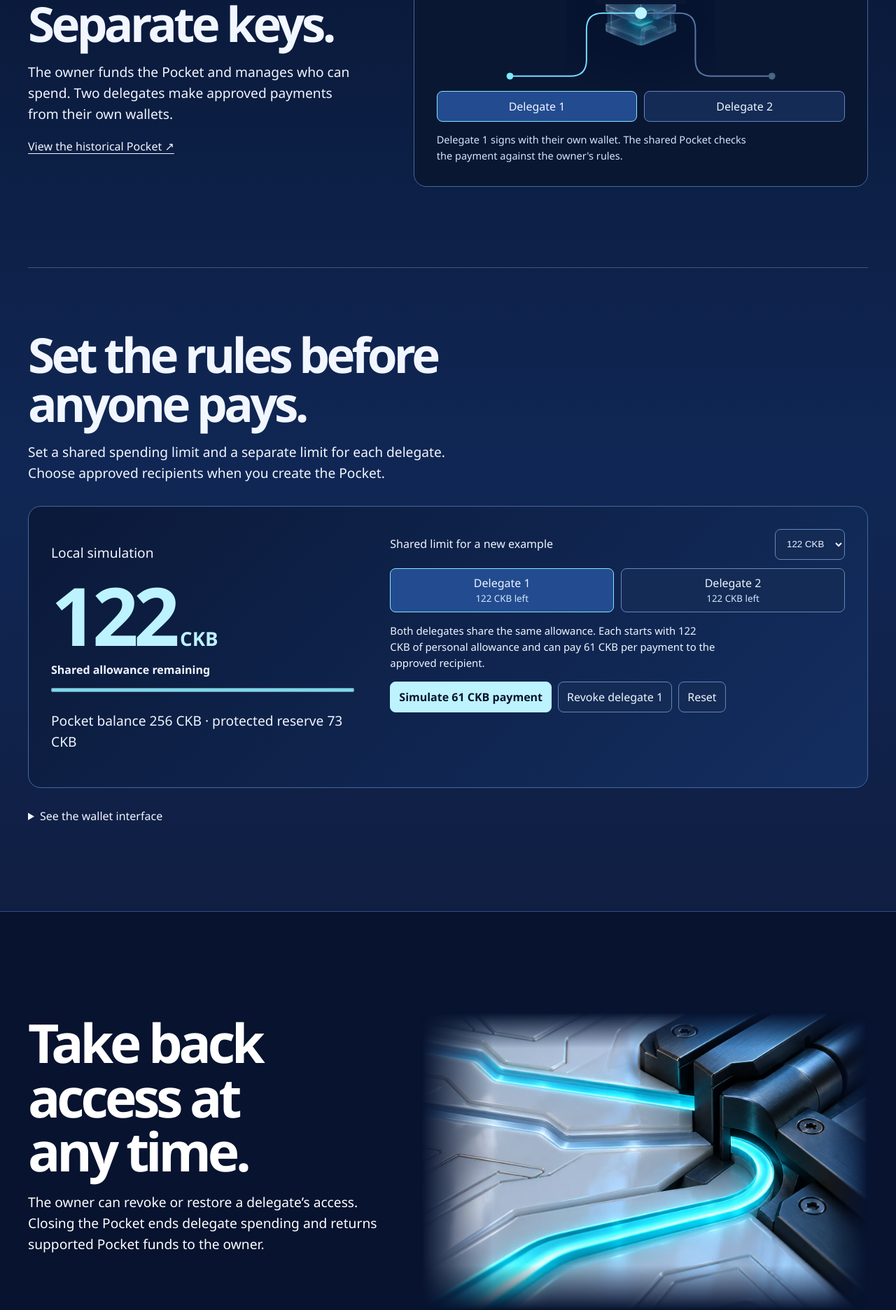
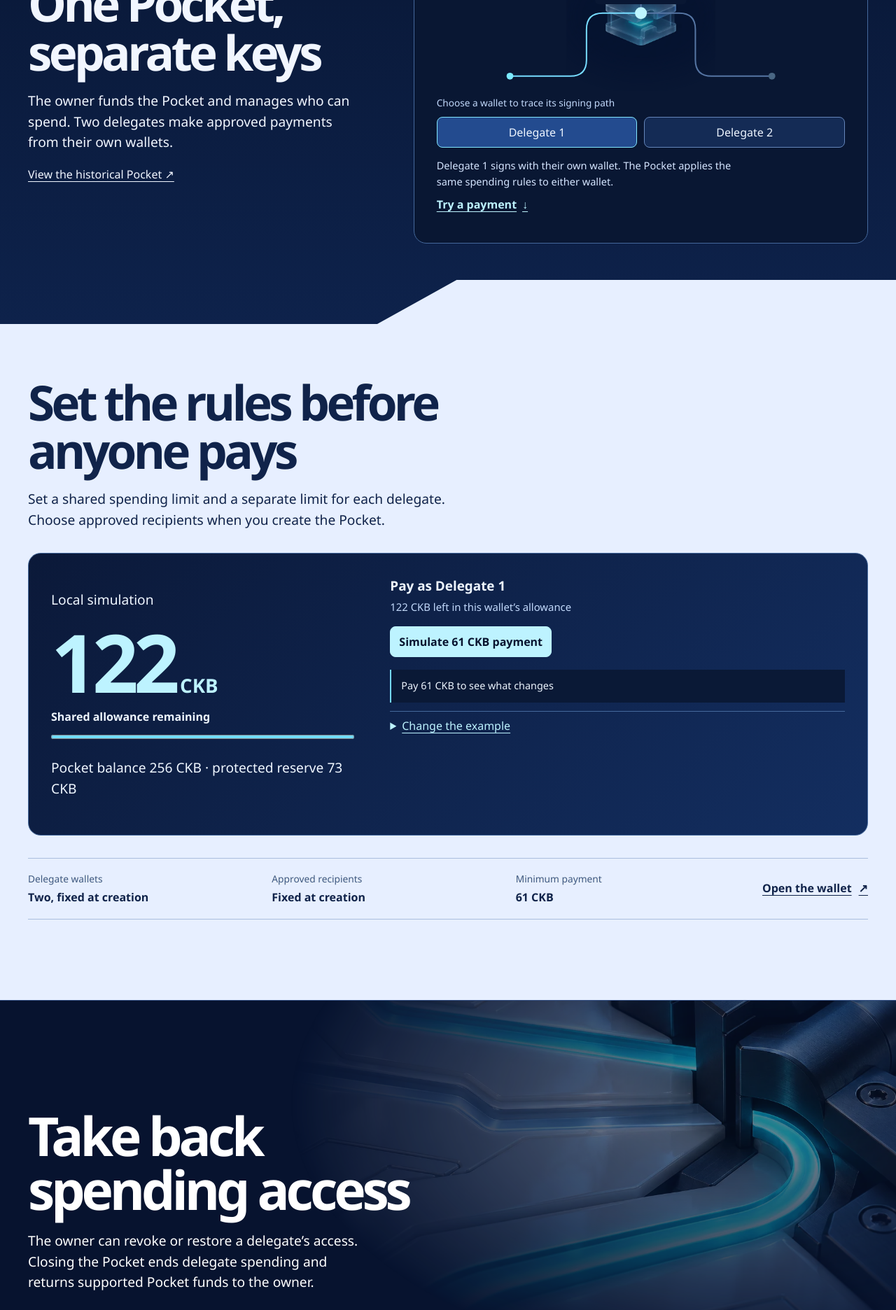
Before and after one commit to Ticoworld/QuotaCell, a React (Vite) app in the folder frontend/: page / in a window 1280 px wide. Shown: the part 1100-2972 px from the top of the page at 70% size. Built offline with nearby package versions, Linux system fonts and the light colour scheme.

Commit message:
Refine QuotaCell landing and guided payment demo

```diff
--- a/frontend/src/Landing.tsx
+++ b/frontend/src/Landing.tsx
@@ -50,37 +50,45 @@ export function Landing() {
       <div className="land-product">
       <section className="land-wrap land-section land-relationship" id="pockets">
         <div>
-          <h2>{t('One Pocket. Separate keys.', '同一资金口袋，各自持有密钥。')}</h2>
+          <h2>{t('One Pocket, separate keys', '同一资金口袋，各自持有密钥')}</h2>
           <p>{t('The owner funds the Pocket and manages who can spend. Two delegates make approved payments from their own wallets.', '所有者为资金口袋充值并管理支出权限。两位授权人使用各自的钱包进行获准付款。')}</p>
           <a href={`/app?pocket=${pocketId}`}>{t('View the historical Pocket ↗', '查看已验证的资金口袋 ↗')}</a>
         </div>
         {interactive ? <SigningStage t={t}/> : <p>{t("Owner wallet → shared Pocket ← two independent delegate wallets", "所有者钱包 → 共享资金口袋 ← 两个独立授权人钱包")}</p>}
       </section>
-      <section className="land-rules">
+      <section className="land-rules" id="spending">
         <div className="land-wrap land-section land-showcase">
-          <div><h2>{t('Set the rules before anyone pays.', '付款前先设定规则。')}</h2><p>{t('Set a shared spending limit and a separate limit for each delegate. Choose approved recipients when you create the Pocket.', '设定共享支出限额和每位授权人的单独限额。创建资金口袋时选择获准收款人。')}</p></div>
+          <div><h2>{t('Set the rules before anyone pays', '付款前先设定规则')}</h2><p>{t('Set a shared spending limit and a separate limit for each delegate. Choose approved recipients when you create the Pocket.', '设定共享支出限额和每位授权人的单独限额。创建资金口袋时选择获准收款人。')}</p></div>
           {interactive && <SpendingDemo t={t}/>}
-          <details className="experience-preview" open={!interactive}><summary>{t("See the wallet interface", "查看钱包界面")}</summary><div className="land-wallet"><div className="land-wallet-frame"><header>QuotaCell <span>{t("Wallet preview", "钱包预览")}</span></header><img src={zh ? "/wallet-zh.webp" : "/wallet.webp"} width={zh ? 320 : 1000} height={zh ? 570 : 524} loading="lazy" alt={t("QuotaCell wallet interface", "QuotaCell 钱包界面")}/></div><dl className="land-policy"><div><dt>{t('Delegate wallets', '授权人钱包')}</dt><dd>{t('Two, fixed at creation', '创建时固定两位')}</dd></div><div><dt>{t('Approved recipients', '获准收款人')}</dt><dd>{t('Fixed at creation', '创建时固定')}</dd></div><div><dt>{t('Ordinary payment minimum', '普通付款最低金额')}</dt><dd>61 CKB</dd></div></dl></div></details>
+          <div className="land-wallet-rules">
+            <dl aria-label={t('Pocket rules', '资金口袋规则')}>
+              <div><dt>{t('Delegate wallets', '授权人钱包')}</dt><dd>{t('Two, fixed at creation', '创建时固定两位')}</dd></div>
+              <div><dt>{t('Approved recipients', '获准收款人')}</dt><dd>{t('Fixed at creation', '创建时固定')}</dd></div>
+              <div><dt>{t('Minimum payment', '最低付款金额')}</dt><dd>61 CKB</dd></div>
+            </dl>
+            <a className="land-wallet-link" href="/app">{t('Open the wallet', '打开钱包')} <span aria-hidden="true">↗</span></a>
+          </div>
         </div>
       </section>
       </div>
       <section className="land-control"><div className="land-wrap land-section">
-        <div><h2>{t('Take back access at any time.', '随时收回支出权限。')}</h2><p>{t('The owner can revoke or restore a delegate’s access. Closing the Pocket ends delegate spending and returns supported Pocket funds to the owner.', '所有者可以撤销或恢复授权人的权限。关闭资金口袋后，授权人无法继续支出，受支持的口袋资金将退回所有者。')}</p></div>
+        <div className="land-control-copy"><h2>{t('Take back spending access', '随时收回支出权限')}</h2><p>{t('The owner can revoke or restore a delegate’s access. Closing the Pocket ends delegate spending and returns supported Pocket funds to the owner.', '所有者可以撤销或恢复授权人的权限。关闭资金口袋后，授权人无法继续支出，受支持的口袋资金将退回所有者。')}</p></div>
         {interactive && <RecoveryStage t={t}/>}
         <img className="land-control-art" src="/control.webp" width="1536" height="1024" loading="lazy" alt=""/><dl><div><dt>{t('Active policy capacity', '启用时的规则容量')}</dt><dd>600 CKB</dd></div><div><dt>{t('Policy capacity released at closure', '关闭时释放的规则容量')}</dt><dd>466 CKB</dd></div><div><dt>{t('Permanently retained capacity', '永久保留的容量')}</dt><dd>134 CKB</dd></div></dl></div>
       </section>
       <section id="proof" className="land-proof">
         <div className="land-wrap land-section land-ledger">
-          <div><h2>{t('Follow the Pocket on Pudge.', '在 Pudge 上查看资金口袋记录。')}</h2><p>{t('Canonical transactions from the verified November 15, 2026 lifecycle. Isolated verifier tests are documented separately.', '以下是 2026 年 11 月 15 日核验的生命周期链上交易。独立验证器测试另有记录。')}</p><a href="https://github.com/Ticoworld/QuotaCell/blob/codex/wo19a-remote-pocket-discovery/examples/local-chain/WO18_PUBLIC_CLOSEOUT_20261115.md">{t('Read the lifecycle record ↗', '阅读生命周期记录 ↗')}</a></div>
+          <div><h2>{t('See what happened on Pudge', '查看 Pudge 上的资金口袋记录')}</h2><p>{t('Follow a testnet Pocket from creation through payments, closure and recovery.', '查看一个测试网资金口袋从创建、付款到关闭和资金收回的链上记录。')}</p><a href="https://github.com/Ticoworld/QuotaCell/blob/codex/wo19a-remote-pocket-discovery/examples/local-chain/WO18_PUBLIC_CLOSEOUT_20261115.md">{t('Read the verification record ↗', '阅读生命周期记录 ↗')}</a></div>
           <div className="land-receipts"><div className="land-receipt-header"><span><i aria-hidden="true"/> Pudge</span><time dateTime="2026-11-15">2026.11.15</time></div><ol>{evidence.map(([en, cn, hash]) => <li key={hash}><a href={`https://pudge.explorer.nervos.org/transaction/0x${hash}`}><span>{t(en, cn)}</span><code>{hash.slice(0, 8)}…{hash.slice(-4)} ↗</code></a></li>)}</ol></div>
         </div>
       </section>
-      <section className="land-section land-end">
+      <section className="land-section land-end"><div className="land-wrap land-close-panel">
         <h2>{t('Open your first Pocket', '开启你的第一个资金口袋')}</h2>
         <p>{t('Use a compatible CKB wallet with Pudge test CKB. Public RPC response times vary. QuotaCell has no independent security audit and is available for testnet use only.', '请使用兼容的 CKB 钱包与 Pudge 测试币。公共 RPC 响应时间可能波动。QuotaCell 尚未接受独立安全审计，仅供测试网使用。')}</p>
         <a className="land-button" href="/app">{t("Launch testnet wallet", "打开测试网钱包")} ↗</a>
+        </div>
       </section>
     </main>
-    <footer className="land-wrap land-footer"><span>QuotaCell · Pudge</span><a href={interactive ? "/overview" : "/"}>{interactive ? t("Static overview", "静态概览") : t("Interactive tour", "互动体验")}</a><a href="https://github.com/Ticoworld/QuotaCell">GitHub ↗</a></footer>
+    <footer className="land-wrap land-footer"><span>QuotaCell · Pudge</span><a href="https://github.com/Ticoworld/QuotaCell">GitHub ↗</a></footer>
   </div>;
 }
--- a/frontend/src/LandingExperience.tsx
+++ b/frontend/src/LandingExperience.tsx
@@ -17,7 +17,7 @@ export function SigningStage({ t }: { t: Translate }) {
       <svg viewBox="0 0 480 175" aria-hidden="true">
         <path className="experience-trace" d="M 240 28 V 83"/>
         {branches.map((path, index) => <path key={path} className={delegate === index ? 'experience-trace is-live' : 'experience-trace'} d={path}/>)}
-        <path key={activity} className="experience-signal" pathLength="100" d={branches[delegate]}/>
+        {activity > 0 && <path key={activity} className="experience-signal" pathLength="100" d={branches[delegate]}/>}
         <circle cx="240" cy="83" r="7" fill="#bdf5ff"/>
         <circle cx="86" cy="157" r="4" fill={delegate === 0 ? '#7beaff' : '#496683'}/>
         <circle cx="394" cy="157" r="4" fill={delegate === 1 ? '#7beaff' : '#496683'}/>
@@ -25,6 +25,7 @@ export function SigningStage({ t }: { t: Translate }) {
       <span className="experience-owner">{t('Owner sets the rules', '所有者设定规则')}</span>
       <strong className="experience-core">{t('Shared Pocket', '共享资金口袋')}</strong>
     </div>
+    <p className="experience-instruction">{t("Choose a wallet to trace its signing path", "选择钱包，查看其签名路径")}</p>
     <div className="experience-delegates" role="group" aria-label={t('Explore signing paths', '查看签名路径')}>
       {([0, 1] as const).map(index => <button key={index} aria-pressed={delegate === index} onClick={() => {
         select(index);
@@ -32,9 +33,10 @@ export function SigningStage({ t }: { t: Translate }) {
       }}>{t(`Delegate ${index + 1}`, `授权人 ${index + 1}`)}</button>)}
     </div>
     <p className="experience-status" aria-live="polite">{t(
-      `Delegate ${delegate + 1} signs with their own wallet. The shared Pocket checks the payment against the owner's rules.`,
-      `授权人 ${delegate + 1} 使用自己的钱包签名。共享资金口袋按所有者设定的规则检查付款。`,
+      `Delegate ${delegate + 1} signs with their own wallet. The Pocket applies the same spending rules to either wallet.`,
+      `授权人 ${delegate + 1} 使用自己的钱包签名。两个钱包均须遵守资金口袋的支出规则。`,
     )}</p>
+    <a className="experience-next" href="#spending">{t("Try a payment", "试用模拟付款")} <span aria-hidden="true">↓</span></a>
   </div>;
 }
 
@@ -43,7 +45,7 @@ export function SpendingDemo({ t }: { t: Translate }) {
   const [spent, setSpent] = useState<readonly [number, number]>([0, 0]);
   const [revoked, setRevoked] = useState(false);
   const [selected, select] = useState<Delegate>(0);
-  const [message, setMessage] = useState<'paid' | 'reset' | null>(null);
+  const [lastPayment, setLastPayment] = useState<Delegate | null>(null);
   const used = spent[0] + spent[1];
   const sharedRemaining = limit - used;
   const personalRemaining = personalLimit - spent[selected];
@@ -59,7 +61,7 @@ export function SpendingDemo({ t }: { t: Translate }) {
     setSpent([0, 0]);
     setRevoked(false);
     select(0);
-    setMessage('reset');
+    setLastPayment(null);
   }
   return <div className="experience-demo">
     <div className="experience-demo-meter">
@@ -70,30 +72,49 @@ export function SpendingDemo({ t }: { t: Translate }) {
       <p>{t(`Pocket balance ${balance} CKB · protected reserve ${reserve} CKB`, `资金口袋余额 ${balance} CKB · 保留资金 ${reserve} CKB`)}</p>
     </div>
     <div className="experience-demo-actions">
-      <label>{t('Shared limit for a new example', '新示例的共享限额')}
+      <p className="experience-payer">{t(`Pay as Delegate ${selected + 1}`, `以授权人 ${selected + 1} 身份付款`)}</p>
+      <p className="experience-payer-limit">{t(`${personalRemaining} CKB left in this wallet’s allowance`, `此钱包的剩余额度为 ${personalRemaining} CKB`)}</p>
+      <div className="experience-actions">
+        <button className="experience-primary" disabled={Boolean(reason)} onClick={() => {
+          setSpent(([first, second]) => selected === 0 ? [first + payment, second] : [first, second + payment]);
+          setLastPayment(selected);
+        }}>{t('Simulate 61 CKB payment', '模拟支付 61 CKB')}</button>
+      </div>
+      <div className="experience-receipt" aria-live="polite" aria-atomic="true">
+        {lastPayment === null ? <p>{t('Pay 61 CKB to see what changes', '支付 61 CKB，看看额度如何变化')}</p> :
+          <div key={used} className="experience-payment">
+            <strong>{t(`Delegate ${lastPayment + 1} paid ${payment} CKB · simulation`, `授权人 ${lastPayment + 1} 支付了 ${payment} CKB · 模拟`)}</strong>
+            <dl>
+              <div><dt>{t('Shared allowance', '共享额度')}</dt><dd>{sharedRemaining + payment} → {sharedRemaining} CKB</dd></div>
+              <div><dt>{t('Payer’s allowance', '付款人额度')}</dt><dd>{personalLimit - spent[lastPayment] + payment} → {personalLimit - spent[lastPayment]} CKB</dd></div>
+            </dl>
+          </div>}
+        {(reason || revoked) && <p>{reason || t('Delegate 1 is revoked. Delegate 2 can still pay within the remaining limits.', '授权人 1 已被撤销。授权人 2 仍可在剩余额度内付款。')}</p>}
+      </div>
+      {lastPayment !== null && <button
+        className="experience-switch"
+        onClick={() => select(selected === 0 ? 1 : 0)}
+      >{t(selected === 0 ? 'Switch to Delegate 2' : 'Switch to Delegate 1', selected === 0 ? '切换至授权人 2' : '切换至授权人 1')} <span aria-hidden="true">→</span></button>}
+      <details className="experience-options">
+        <summary>{t('Change the example', '调整示例')}</summary>
+        <label>{t('Starting shared limit', '初始共享限额')}
+          <span className="experience-select">
           <select value={limit} onChange={event => reset(Number(event.target.value))}>
             {[61, 122, 183, 244].map(value => <option key={value} value={value}>{value} CKB</option>)}
           </select>
+          </span>
         </label>
         <div className="experience-delegates" role="group" aria-label={t('Choose a simulated delegate', '选择模拟授权人')}>
-        {([0, 1] as const).map(index => <button key={index} aria-pressed={selected === index} onClick={() => { select(index); setMessage(null); }}>
+          {([0, 1] as const).map(index => <button key={index} aria-pressed={selected === index} onClick={() => select(index)}>
             {t(`Delegate ${index + 1}`, `授权人 ${index + 1}`)}<small>{personalLimit - spent[index]} CKB {t('left', '剩余')}</small>
           </button>)}
         </div>
-      <p>{t('Both delegates share the same allowance. Each starts with 122 CKB of personal allowance and can pay 61 CKB per payment to the approved recipient.', '两位授权人共用共享额度。每人初始拥有 122 CKB 的个人额度，每笔可向获准收款人支付 61 CKB。')}</p>
         <div className="experience-actions">
-        <button className="experience-primary" disabled={Boolean(reason)} onClick={() => {
-          setSpent(([first, second]) => selected === 0 ? [first + payment, second] : [first, second + payment]);
-          setMessage('paid');
-        }}>{t('Simulate 61 CKB payment', '模拟支付 61 CKB')}</button>
-        <button onClick={() => { setRevoked(!revoked); setMessage(null); }}>{revoked ? t('Restore delegate 1', '恢复授权人 1') : t('Revoke delegate 1', '撤销授权人 1')}</button>
+          <button onClick={() => setRevoked(!revoked)}>{revoked ? t('Restore delegate 1', '恢复授权人 1') : t('Revoke delegate 1', '撤销授权人 1')}</button>
           <button onClick={() => reset()}>{t('Reset', '重置')}</button>
         </div>
-      <p className="experience-status" aria-live="polite">
-        {message === 'paid' && <span className="experience-payment">{t('Simulated payment sent. ', '模拟付款已完成。')}</span>}
-        {message === 'reset' && t('Example reset. ', '示例已重置。')}
-        {reason || (revoked && t('Delegate 1 is revoked. Delegate 2 keeps their own access.', '授权人 1 已被撤销。授权人 2 仍保有自己的权限。'))}
-      </p>
+      </details>
+
     </div>
   </div>;
 }
@@ -108,17 +129,17 @@ export function RecoveryStage({ t }: { t: Translate }) {
       {[55, 270, 485].map(x => <circle key={x} cx={x} cy="47" r="8" fill="#bdf5ff"/>)}
     </svg>
     <div className="experience-recovery-labels">
-      <span>{t('Owner', '所有者')}<strong>{step === 2 ? '+600 CKB' : '—'}</strong></span>
-      <span>{t('Policy capacity', '规则容量')}<strong>{step === 2 ? '134 CKB' : '600 CKB'}</strong></span>
+      <span>{t('Returned to owner', '返还所有者')}<strong>{step === 2 ? '+600 CKB' : '0 CKB'}</strong></span>
+      <span>{step === 2 ? t('Capacity retained', '保留容量') : t('Policy capacity', '规则容量')}<strong>{step === 2 ? '134 CKB' : '600 CKB'}</strong></span>
       <span>{t('Delegate access', '授权人访问权限')}<strong>{step ? t('Off', '已关闭') : t('On', '已开启')}</strong></span>
     </div>
     <div className="experience-actions">
       <button className="experience-primary" onClick={() => setStep((step + 1) % 3)}>
-        {[t('Withdraw access', '收回权限'), t('Close and recover', '关闭并收回资金'), t('Replay', '重播')][step]}
+        {[t('Withdraw access', '收回权限'), t('Close and recover', '关闭并收回资金'), t('Reset example', '重置示例')][step]}
       </button>
     </div>
     <p className="experience-status" aria-live="polite">{[
-      t('Example based on the historical closeout. The Pocket holds 134 CKB in protected funds plus 600 CKB in policy capacity.', '此示例基于历史关闭记录。资金口袋包含 134 CKB 受保护资金和 600 CKB 规则容量。'),
+      t('Historical closeout example. Start by withdrawing the delegates’ spending access.', '此示例基于历史关闭记录。先收回授权人的支出权限。'),
       t('Delegate access is off. The owner can still recover the Pocket funds.', '授权人权限已关闭。所有者仍可收回资金口袋中的资金。'),
       t('134 CKB in Pocket funds and 466 CKB in policy capacity return to the owner before fees. The closed policy retains 134 CKB.', '扣除手续费前，134 CKB 资金口袋资金及 466 CKB 规则容量返还所有者。关闭后的规则保留 134 CKB。'),
     ][step]}</p>
--- a/frontend/src/landing.css
+++ b/frontend/src/landing.css
@@ -232,3 +232,68 @@ body { margin: 0 }
 .experience-signal { stroke-dasharray:13 200 }
 .experience-recovery svg { max-height:124px }
 html[lang="zh-Hans"] .land-wallet-frame img { object-position:center }
+.land-rules {
+  position:relative;
+  color:#10234a;
+  background:#e7efff;
+}
+.land-rules::before {
+  content:"";
+  position:absolute;
+  pointer-events:none;
+  inset:auto 0 calc(100% - 1px);
+  height:clamp(30px,5vw,74px);
+  background:inherit;
+  clip-path:polygon(0 100%,42% 100%,51% 0,100% 0,100% 100%);
+}
+.land-showcase { border-top:0; padding-top:clamp(40px,6vw,82px) }
+.land-wallet-rules {
+  display:grid; grid-template-columns:minmax(0,1fr) auto; align-items:center;
+  gap:16px 28px; margin-top:32px; border-block:1px solid #aabedd; padding-block:18px;
+}
+.land-wallet-rules dl { display:grid; grid-template-columns:repeat(3,minmax(0,1fr)); gap:14px 24px }
+.land-wallet-rules dl div { display:grid; align-content:start; gap:4px; border:0; padding:0 }
+.land-wallet-rules dt { color:#3e587e; font-size:.86rem }
+.land-wallet-link { display:inline-flex; gap:10px; align-items:center; min-height:44px; font-weight:700 }
+.land-control { position:relative; isolation:isolate; overflow:hidden }
+.land-control .land-section { grid-template-columns:minmax(0,1fr); gap:clamp(24px,4vw,48px) }
+.land-control-copy { max-width:730px; padding-block:clamp(12px,3vw,44px) }
+.land-control-copy p { max-width:44ch }
+.land-control-art {
+  position:absolute; z-index:-1; width:min(78%,1080px); inset:-10% -8% auto auto; opacity:.47;
+  mask-image:radial-gradient(ellipse at 69% 40%,#000 12%,transparent 68%);
+}
+.land-control .experience-recovery { grid-row:auto; background:#0a1936f2 }
+.land-proof { background:linear-gradient(180deg,#f6f9ff,#e7efff) }
+.land-ledger { align-items:center }
+.land-receipts { box-shadow:0 18px 46px #153a7217 }
+.land-ledger li a:hover { background:#edf4ff }
+.land-end::before { background:radial-gradient(ellipse at 50% 100%,#234d9d,transparent 66%); opacity:1; mask-image:none }
+.land-close-panel { padding:clamp(32px,6vw,80px) 14px; border-block:1px solid #6c91ce68 }
+.experience-instruction { margin:6px 0 10px; color:#c2d9fb; font-size:.85rem!important }
+.experience-next { display:inline-flex; align-items:center; gap:8px; min-height:44px; color:#bdf3ff!important; font-weight:700 }
+.experience-select { position:relative; display:inline-flex }
+.experience-select select { appearance:none; padding-right:36px; cursor:pointer }
+.experience-select::after {
+  content:""; position:absolute; pointer-events:none; width:8px; height:8px; top:50%; right:15px;
+  border-right:2px solid #9deeff; border-bottom:2px solid #9deeff; transform:translateY(-70%) rotate(45deg);
+}
+.experience-receipt { margin-top:18px; padding:12px 14px; border-left:2px solid #74d8ff; background:#0a1936; font-size:.9rem }
+.experience-receipt p { margin:0; font-size:inherit }
+.experience-receipt dl div { padding:4px 0; border:0; flex-wrap:wrap }
+.experience-receipt dd { color:#bdf3ff }
+.experience-demo-actions .experience-payer { font-size:1.18rem; font-weight:750; margin:0 }
+.experience-demo-actions .experience-payer-limit { margin:4px 0 16px; color:#c2d9fb }
+.experience-switch,.experience-options summary {
+  min-height:44px; background:none; border:0; padding:8px 0; color:#bdf3ff;
+  cursor:pointer; text-decoration:underline; text-underline-offset:4px;
+}
+.experience-options { margin-top:12px; border-top:1px solid #45699c }
+.experience-options[open] summary,.experience-options .experience-delegates { margin-bottom:8px }
+@media(max-width:760px) { .land-wallet-rules { grid-template-columns:1fr } }
+@media(max-width:680px) { .land-control-art { width:100%; inset:0 -20% auto auto; opacity:.35 } }
+@media(max-width:480px) {
+  .land-wallet-rules dl { grid-template-columns:1fr }
+  .land-wallet-rules dl div { grid-template-columns:1fr 1fr; align-items:baseline }
+  .land-wallet-rules dd { text-align:right }
+}
```
Lines whose indentation alone changed are shown as unchanged.
